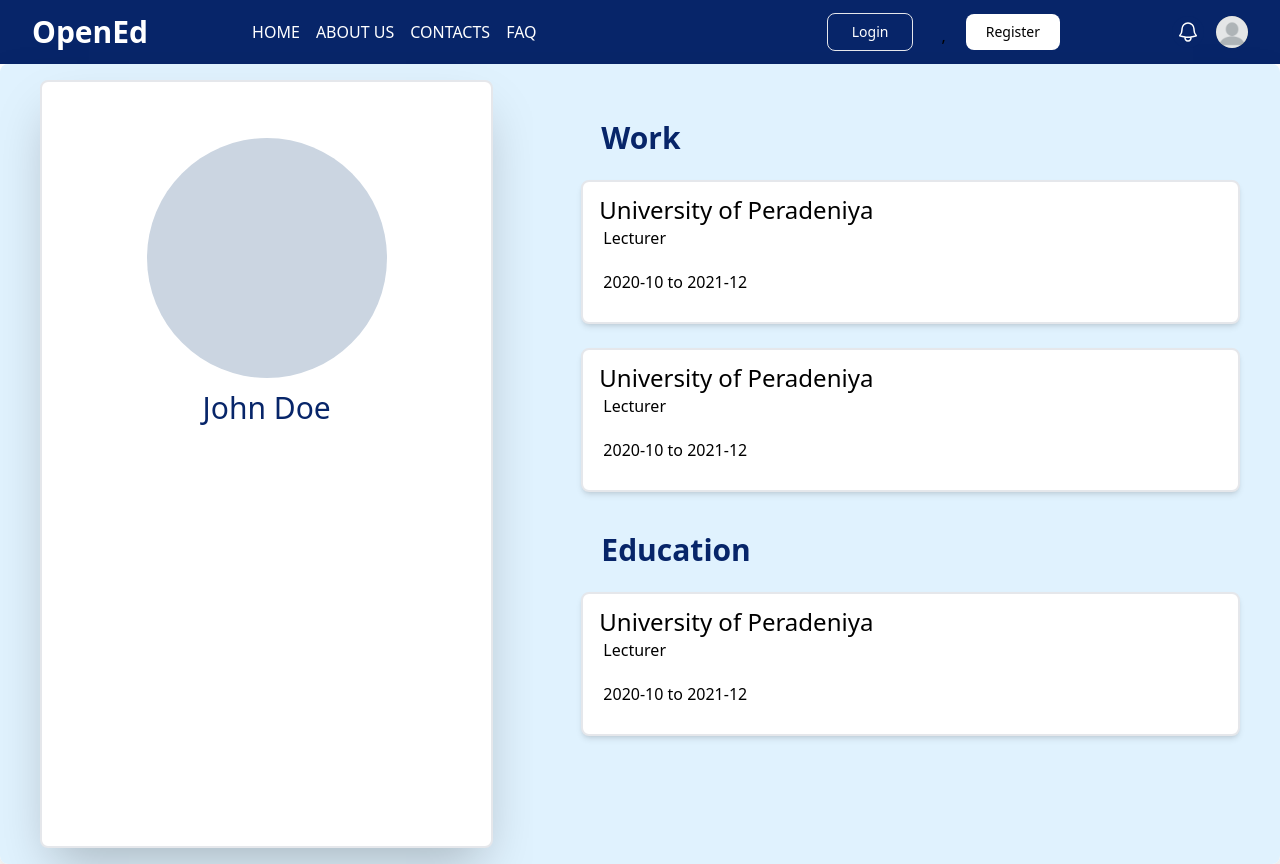
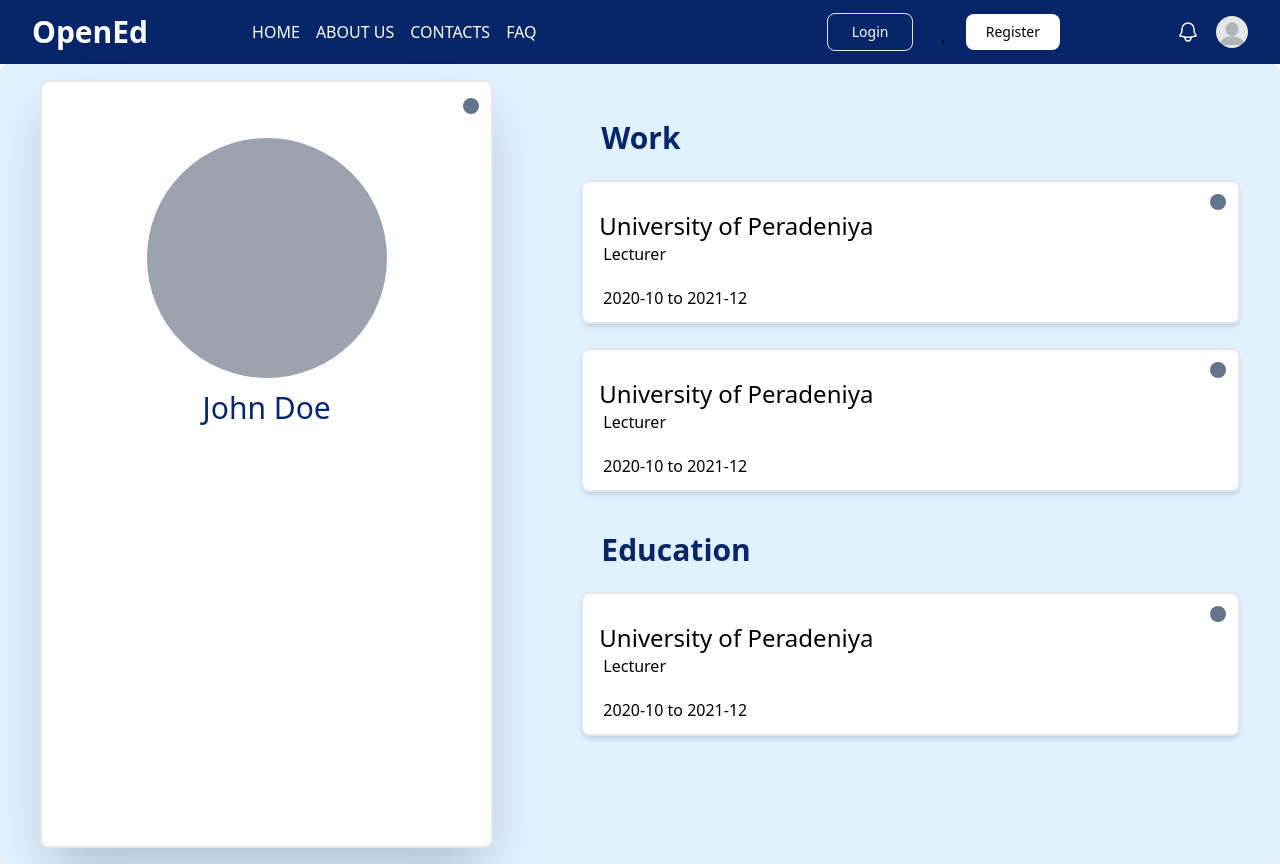
Before and after one commit to Xanvia/MOOC-IT-Center-UOP, a Next.js app in the folder frontend/: page /user in a window 1280 px wide. Built offline with nearby package versions, Linux system fonts and the light colour scheme; no server answers.

Commit message:
feat: a place for edit buttton

```diff
--- a/frontend/src/app/user/page.tsx
+++ b/frontend/src/app/user/page.tsx
@@ -13,7 +13,9 @@ export default function page() {
             <div className="bg-sky-100 text-white py-4  rounded-l-lg absolute inset-0 flex px-10 ">
               <div className="box bg-white md:rounded-lg md:shadow-2xl border-2 py-4 h-full w-full">
                 <center>
-                  <div className="bg-slate-300 mt-10 top-10 center h-60 w-60 rounded-full ">
+                  <div className="bg-slate-500 ml-auto mr-3 h-4 w-4 rounded-full ">
+                  </div>
+                  <div className="bg-gray-400 mt-6 top-10 center h-60 w-60 rounded-full ">
                   </div>
                   <h1 className="text text-primary text-3xl pt-3">
                     John Doe
--- a/frontend/src/components/XpCard/XpCard.tsx
+++ b/frontend/src/components/XpCard/XpCard.tsx
@@ -4,6 +4,8 @@ const XpCard: React.FC = ({}) => {
   return (
     <div>
         <div className="Box bg-white md:rounded-lg md:shadow-md border-2 py-3 h-36 w-full">
+          <div className="bg-slate-500 ml-auto mr-3 h-4 w-4 rounded-full ">
+            </div>
           <div className="text text-2xl  ml-4">
             <h1> University of Peradeniya</h1>
           </div>
```
